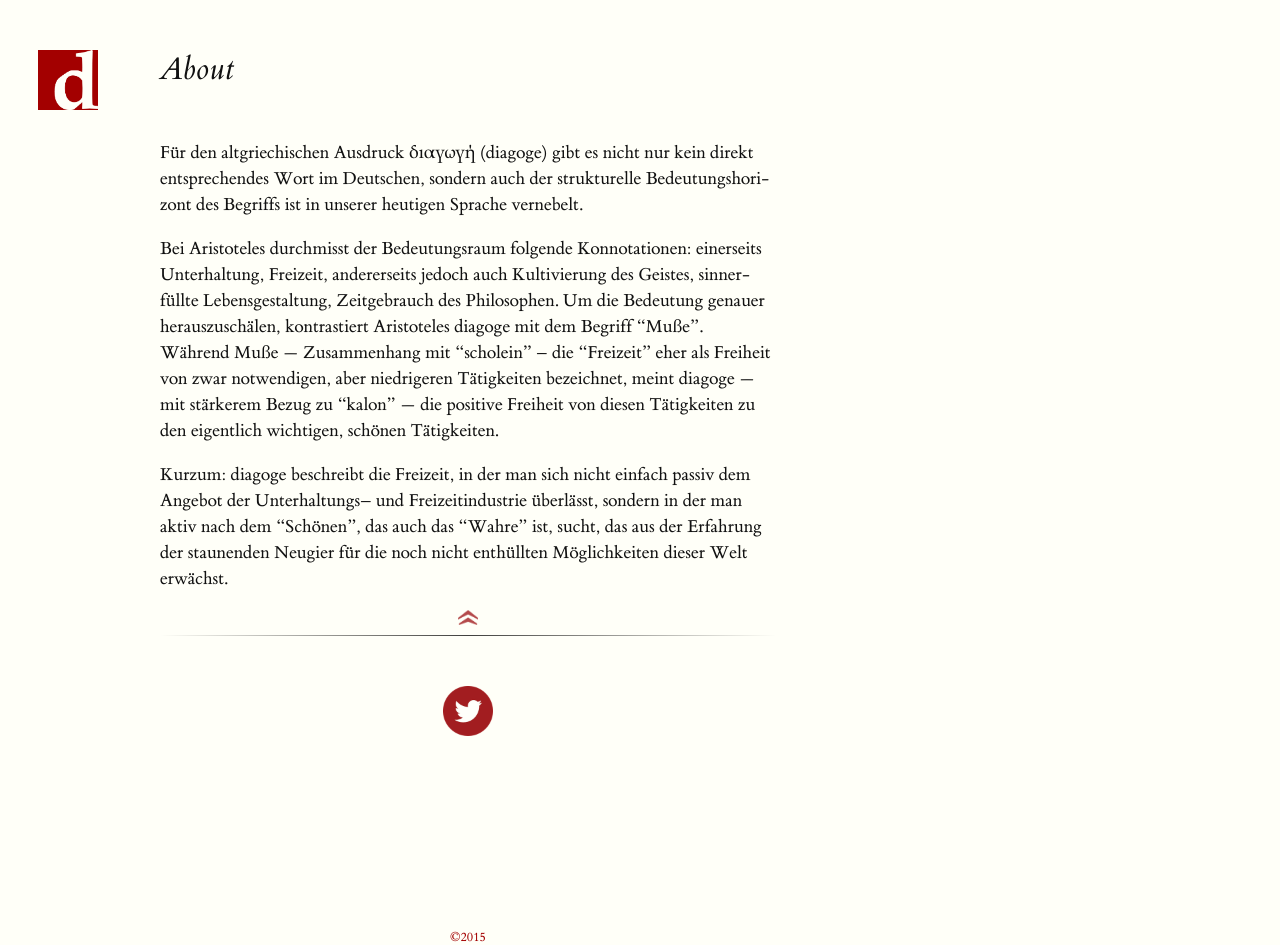
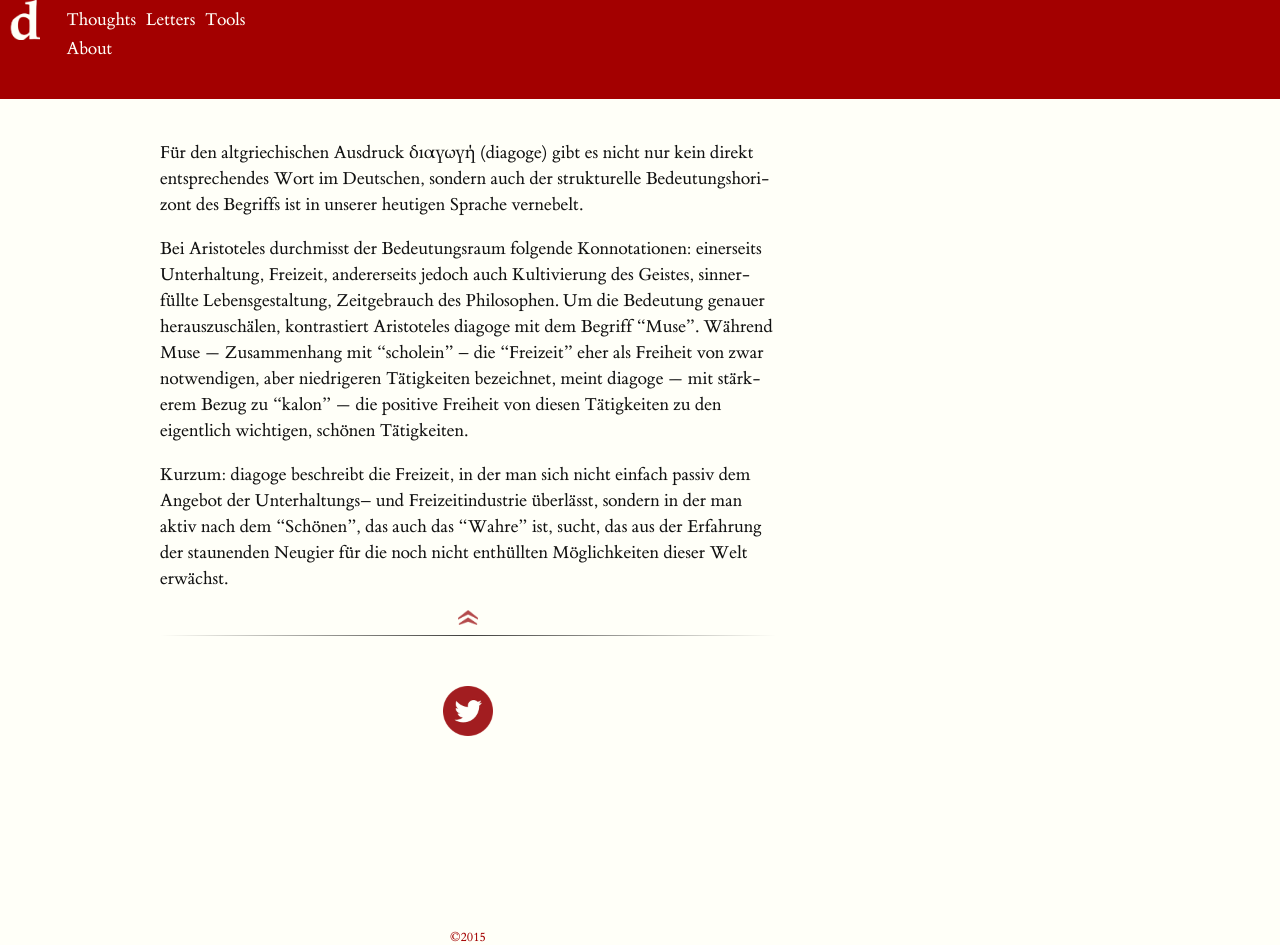
Before and after one commit to mo-tom/bkp, a Jekyll site: the page built from about.md, in a window 1280 px wide. Built offline with Jekyll 4.4.1, drawn with Linux system fonts in a browser that asks for light colours.

Commit message:
update menu

```diff
--- a/about.md
+++ b/about.md
@@ -6,6 +6,6 @@ weight: 4
 
 Für den alt­griechis­chen Aus­druck διαγωγή (diagoge) gibt es nicht nur kein direkt entsprechen­des Wort im Deutschen, son­dern auch der struk­turelle Bedeu­tung­shor­i­zont des Begriffs ist in unserer heuti­gen Sprache vernebelt.
 
-Bei Aris­tote­les durch­misst der Bedeu­tungsraum fol­gende Kon­no­ta­tio­nen: ein­er­seits Unter­hal­tung, Freizeit, ander­er­seits jedoch auch Kul­tivierung des Geistes, sin­ner­füllte Lebens­gestal­tung, Zeit­ge­brauch des Philosophen. Um die Bedeu­tung genauer her­auszuschälen, kon­trastiert Aris­tote­les diagoge mit dem Begriff "Muße". Während Muße — Zusam­men­hang mit "scholein" – die "Freizeit" eher als Frei­heit von zwar notwendi­gen, aber niedrigeren Tätigkeiten beze­ich­net, meint diagoge — mit stärk­erem Bezug zu "kalon" — die pos­i­tive Frei­heit von diesen Tätigkeiten zu den eigentlich wichti­gen, schö­nen Tätigkeiten.
+Bei Aris­tote­les durch­misst der Bedeu­tungsraum fol­gende Kon­no­ta­tio­nen: ein­er­seits Unter­hal­tung, Freizeit, ander­er­seits jedoch auch Kul­tivierung des Geistes, sin­ner­füllte Lebens­gestal­tung, Zeit­ge­brauch des Philosophen. Um die Bedeu­tung genauer her­auszuschälen, kon­trastiert Aris­tote­les diagoge mit dem Begriff "Muse". Während Muse — Zusam­men­hang mit "scholein" – die "Freizeit" eher als Frei­heit von zwar notwendi­gen, aber niedrigeren Tätigkeiten beze­ich­net, meint diagoge — mit stärk­erem Bezug zu "kalon" — die pos­i­tive Frei­heit von diesen Tätigkeiten zu den eigentlich wichti­gen, schö­nen Tätigkeiten.
 
 Kurzum: diagoge beschreibt die Freizeit, in der man sich nicht ein­fach passiv dem Ange­bot der Unter­hal­tungs– und Freizeitin­dus­trie über­lässt, son­dern in der man aktiv nach dem "Schö­nen", das auch das "Wahre" ist, sucht, das aus der Erfahrung der staunen­den Neugier für die noch nicht enthüll­ten Möglichkeiten dieser Welt erwächst.
--- a/css/tufte.css
+++ b/css/tufte.css
@@ -104,8 +104,10 @@ html {
 @media screen and (min-width: 800px)  {
   html{ font-size: 12px; }
   a.site-title { font-size: 3rem; }
-  div#logo { display: block; width: 60px; height: 60px; }
-  div.smallmenu { display: none;}
+  /*div#logo { display: block; width: 60px; height: 60px; }
+  div.smallmenu { display: none;}*/
+  div#logo { display: none; }
+  div.smallmenu { display: inline-block;}
   div.home {width: 55%}
   div.post {width: 55%}
   div.footermargin {width: 55%;}
@@ -211,7 +213,7 @@ div#logo:hover .site-nav, div#logo:focus .site-nav {
   background-color: #a30000;
   margin-top: -50px !important;
   width: 100%;
-  height: 40px;
+  height: 11%;
   margin-top: 0px;
   position: absolute;
   overflow: hidden;
@@ -225,15 +227,21 @@ div#logo:hover .site-nav, div#logo:focus .site-nav {
   margin-right: 20px;
 }
 
-small-site-nav {
+nav.small-site-nav {
   display: inline-block;
   position: absolute;
   float: left;
 
 }
 
+.small-page-link {
+  height: 50%;
+  margin-top: 5%;
+}
+
 a.small-page-link {
-  margin-top: 2%;
+  /*margin-top: 2%;
+  margin-bottom: 2%;*/
   padding-left: 3%;
   color: #fffff8;
   font-size: 18px;
```
Also changed, not shown: 3 other files.
